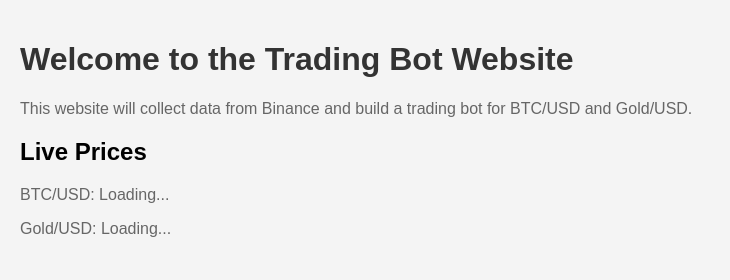
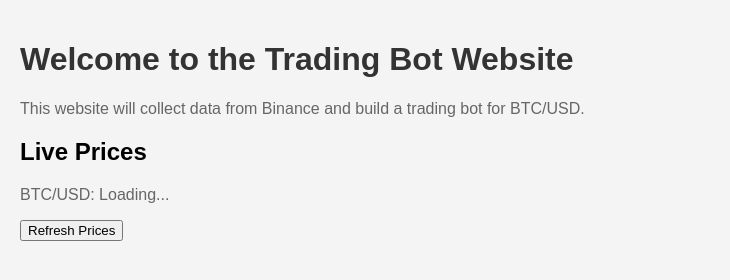
Before and after one commit to asif1001/trading-bot-website, a plain HTML site: page index.html in a window 1280 px wide. Shown: the whole page, without its empty margins (0-730 px from the left). Drawn offline with Linux system fonts and the light colour scheme; no server answers.

Commit message:
Update index.html
gold removed

```diff
--- a/index.html
+++ b/index.html
@@ -8,11 +8,12 @@
 </head>
 <body>
     <h1>Welcome to the Trading Bot Website</h1>
-    <p>This website will collect data from Binance and build a trading bot for BTC/USD and Gold/USD.</p>
+    <p>This website will collect data from Binance and build a trading bot for BTC/USD.</p>
 
     <h2>Live Prices</h2>
     <p id="btc-price">BTC/USD: Loading...</p>
-    <p id="gold-price">Gold/USD: Loading...</p>
+
+    <button onclick="fetchBTCPrice();">Refresh Prices</button>
 
     <script src="script.js"></script>
 </body>
```
